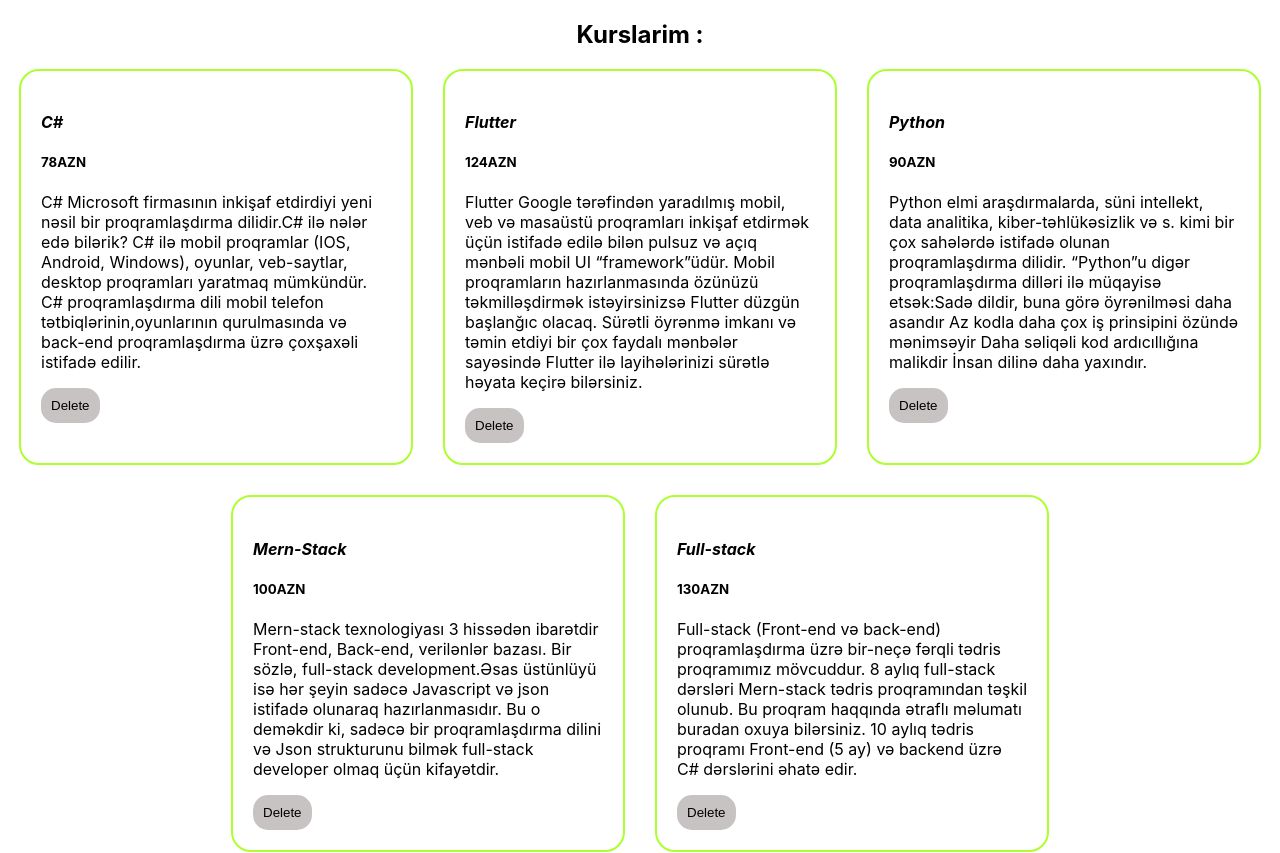
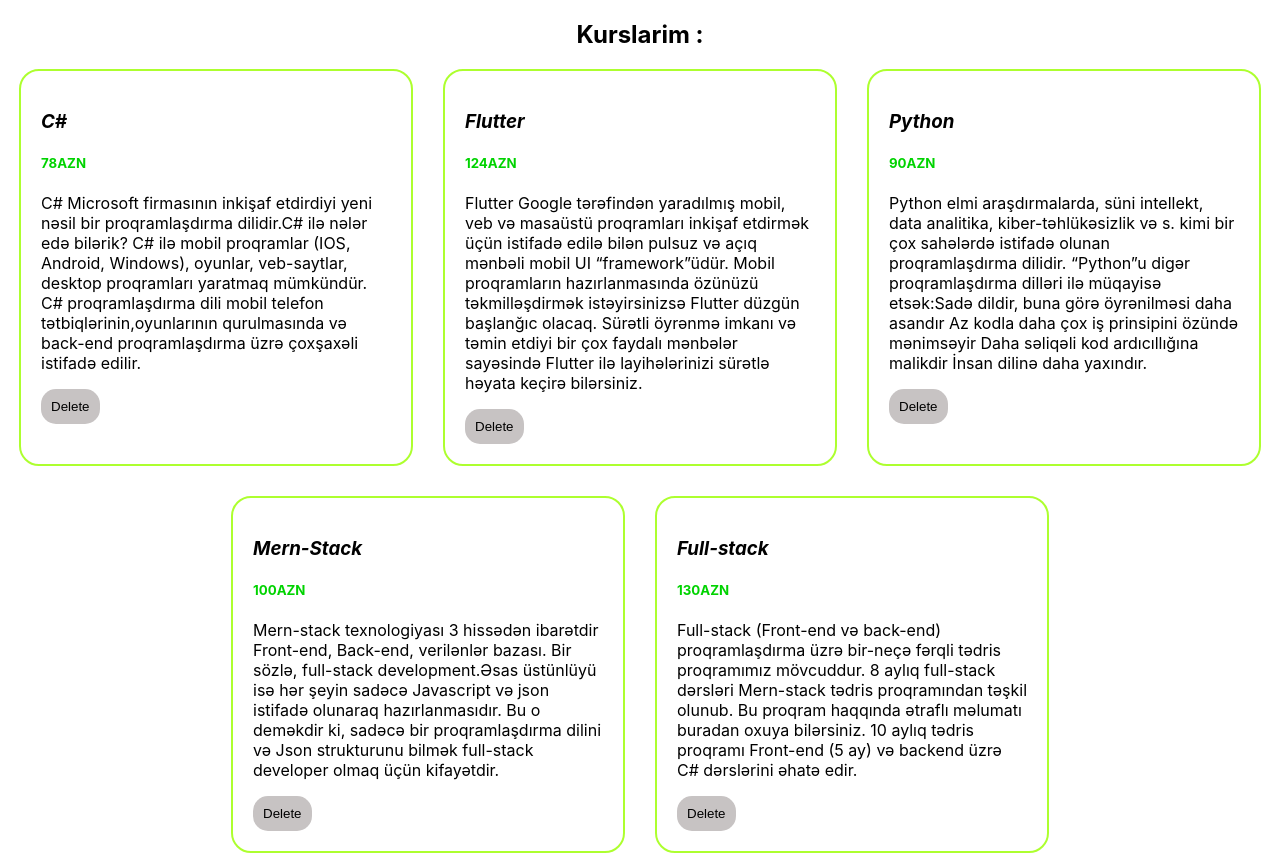
Before and after one commit to RUFATRESUL/courses-project, a React (Create React App) app: page / in a window 1280 px wide. Built offline with nearby package versions, Linux system fonts and the light colour scheme; data requests are answered from the project's data file.

Commit message:
style-courses

```diff
--- a/src/App.css
+++ b/src/App.css
@@ -28,3 +28,6 @@
     transition: 0.5s ease-in-out;
     outline: none;
 }
+.coursePrice{
+    color: rgb(0, 211, 0);
+}
--- a/src/Course.jsx
+++ b/src/Course.jsx
@@ -3,7 +3,7 @@
     return ( <div className="card">
         <div className="courseCard">
 
-        <h4 className="courseTitle"><i>{title}</i></h4>
+        <h3 className="courseTitle"><i>{title}</i></h3>
         <h5 className="coursePrice">{price}AZN</h5>
         </div>
         <p className="courseContent">{content}</p>
```
